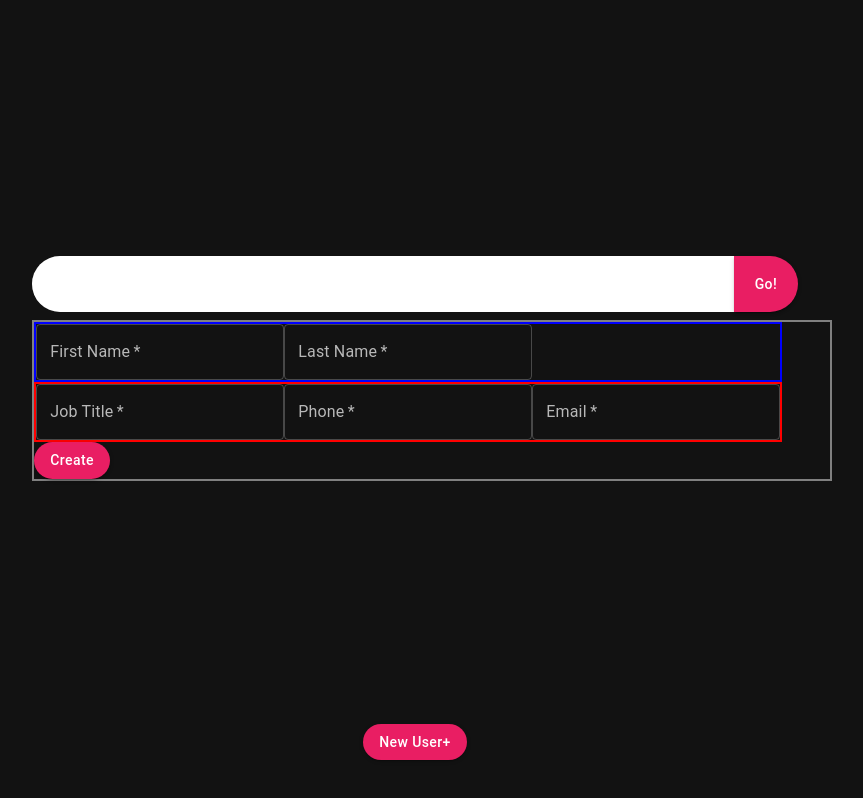
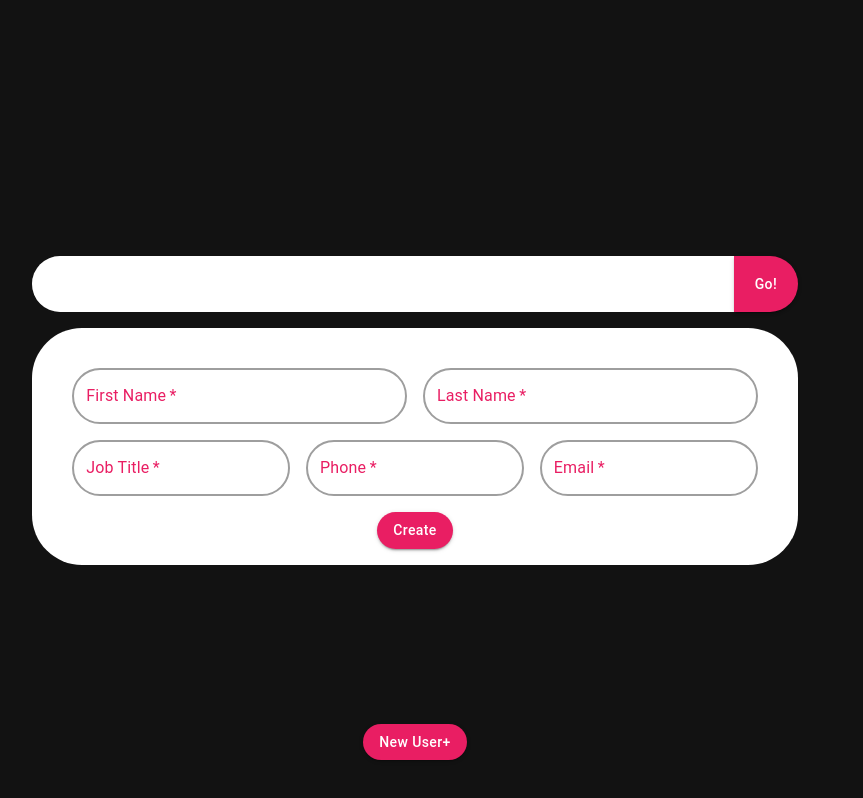
Before and after one commit to jchanda1/aimii, a React (Create React App) app: page / in a window 1280 px wide. Both pictures are taken after a click on the button "New User+". Shown: the whole page, without its empty margins (225-1088 px from the left). Built offline with nearby package versions, Linux system fonts and the light colour scheme.

Commit message:
format form

```diff
--- a/src/App.js
+++ b/src/App.js
@@ -2,7 +2,7 @@ import { Provider } from "react-redux";
 import { store } from "./store";
 import { CssBaseline, ThemeProvider, createTheme } from "@mui/material";
 import React from "react";
-import { pink } from "@mui/material/colors";
+import { grey, pink } from "@mui/material/colors";
 import HomePage from "./Components/HomePage/HomePage";
 
 function App() {
@@ -11,6 +11,9 @@ function App() {
       mode: "dark",
       primary: {
         main: pink[500],
+      },
+      secondary: {
+        main: grey[500],
       },
     },
     typography: {
--- a/src/Components/HomePage/HomePage.js
+++ b/src/Components/HomePage/HomePage.js
@@ -21,14 +21,14 @@ const HomePage = () => {
             <SearchBar />
           </Grid>
           <Grid item xs={2} />
+          <Grid item xs={12}>
+            <ResultGrid />
+          </Grid>
           <Grid item xs={2} />
           <Grid item xs={8}>
             <NewEmployee />
           </Grid>
           <Grid item xs={2} />
-          <Grid item xs={12}>
-            <ResultGrid />
-          </Grid>
           <Grid item xs={12}>
             <Footer />
           </Grid>
--- a/src/Components/NewEmployeeForm/NEForm.js
+++ b/src/Components/NewEmployeeForm/NEForm.js
@@ -1,4 +1,4 @@
-import { Box, TextField } from "@mui/material";
+import { Box, Grid, TextField } from "@mui/material";
 import { useSelector } from "react-redux";
 import { useDispatch } from "react-redux";
 import { newEmployeeActions } from "../../store/newEmployeeSlice";
@@ -55,56 +55,154 @@ const NEForm = () => {
 
   return (
     <Box
-      width={800}
-      sx={{ border: "2px solid grey" }}
-      alignItems="center"
-      display="flex"
+      component="form"
+      autoComplete="off"
+      noValidate
+      onSubmit={submitHandler}
+      sx={{ bgcolor: "white", p: 5, pb: 2, borderRadius: "50px" }}
     >
-      <form autoComplete="off" noValidate onSubmit={submitHandler}>
-        <Box
-          sx={{ border: "2px solid blue" }}
-          alignItems="center"
-          display="flex"
-        >
+      <Grid container spacing={2}>
+        <Grid item xs={6}>
           <TextField
             label="First Name"
             variant="outlined"
             required
             onChange={firstNameChangeHandler}
+            fullWidth
+            InputProps={{
+              style: {
+                borderRadius: "50px",
+                color: "black",
+                border: "pink",
+              },
+            }}
+            sx={{
+              "& .MuiOutlinedInput-root": {
+                "& fieldset": {
+                  borderColor: "secondary.main",
+                  borderWidth: "2px",
+                },
+              },
+              "& .MuiFormLabel-root": {
+                color: "primary.main",
+              },
+            }}
           />
+        </Grid>
+        <Grid item xs={6}>
           <TextField
             label="Last Name"
             variant="outlined"
             required
             onChange={lastNameChangeHandler}
+            fullWidth
+            InputProps={{
+              style: {
+                borderRadius: "50px",
+                backgroundColor: "white",
+                color: "black",
+              },
+            }}
+            sx={{
+              "& .MuiOutlinedInput-root": {
+                "& fieldset": {
+                  borderColor: "secondary.main",
+                  borderWidth: "2px",
+                },
+              },
+              "& .MuiFormLabel-root": {
+                color: "primary.main",
+              },
+            }}
           />
-        </Box>
-        <Box
-          sx={{ border: "2px solid red" }}
-          alignItems="center"
-          display="flex"
-        >
+        </Grid>
+        <Grid item xs={4}>
           <TextField
             onChange={jobTitleChangeHandler}
             label="Job Title"
             variant="outlined"
             required
+            fullWidth
+            InputProps={{
+              style: {
+                borderRadius: "50px",
+                backgroundColor: "white",
+                color: "black",
+              },
+            }}
+            sx={{
+              "& .MuiOutlinedInput-root": {
+                "& fieldset": {
+                  borderColor: "secondary.main",
+                  borderWidth: "2px",
+                },
+              },
+              "& .MuiFormLabel-root": {
+                color: "primary.main",
+              },
+            }}
           />
+        </Grid>
+        <Grid item xs={4}>
           <TextField
             onChange={phoneChangeHandler}
             label="Phone"
             variant="outlined"
             required
+            fullWidth
+            InputProps={{
+              style: {
+                borderRadius: "50px",
+                backgroundColor: "white",
+                color: "black",
+              },
+            }}
+            sx={{
+              "& .MuiOutlinedInput-root": {
+                "& fieldset": {
+                  borderColor: "secondary.main",
+                  borderWidth: "2px",
+                },
+              },
+              "& .MuiFormLabel-root": {
+                color: "primary.main",
+              },
+            }}
           />
+        </Grid>
+        <Grid item xs={4}>
           <TextField
             onChange={emailChangeHandler}
             label="Email"
             variant="outlined"
             required
+            fullWidth
+            InputProps={{
+              style: {
+                borderRadius: "50px",
+                backgroundColor: "white",
+                color: "black",
+              },
+            }}
+            sx={{
+              "& .MuiOutlinedInput-root": {
+                "& fieldset": {
+                  borderColor: "secondary.main",
+                  borderWidth: "2px",
+                },
+              },
+              "& .MuiFormLabel-root": {
+                color: "primary.main",
+              },
+            }}
           />
-        </Box>
-        <MyButton type="submit">Create</MyButton>
-      </form>
+        </Grid>
+        <Grid item xs={5} />
+        <Grid item xs={2} sx={{ textAlign: "center" }}>
+          <MyButton type="submit">Create</MyButton>
+        </Grid>
+        <Grid item xs={5} />
+      </Grid>
     </Box>
   );
 };
```
Also changed, not shown: src/Components/NewEmployeeForm/FormInput.js (added, +21 -0 lines).
